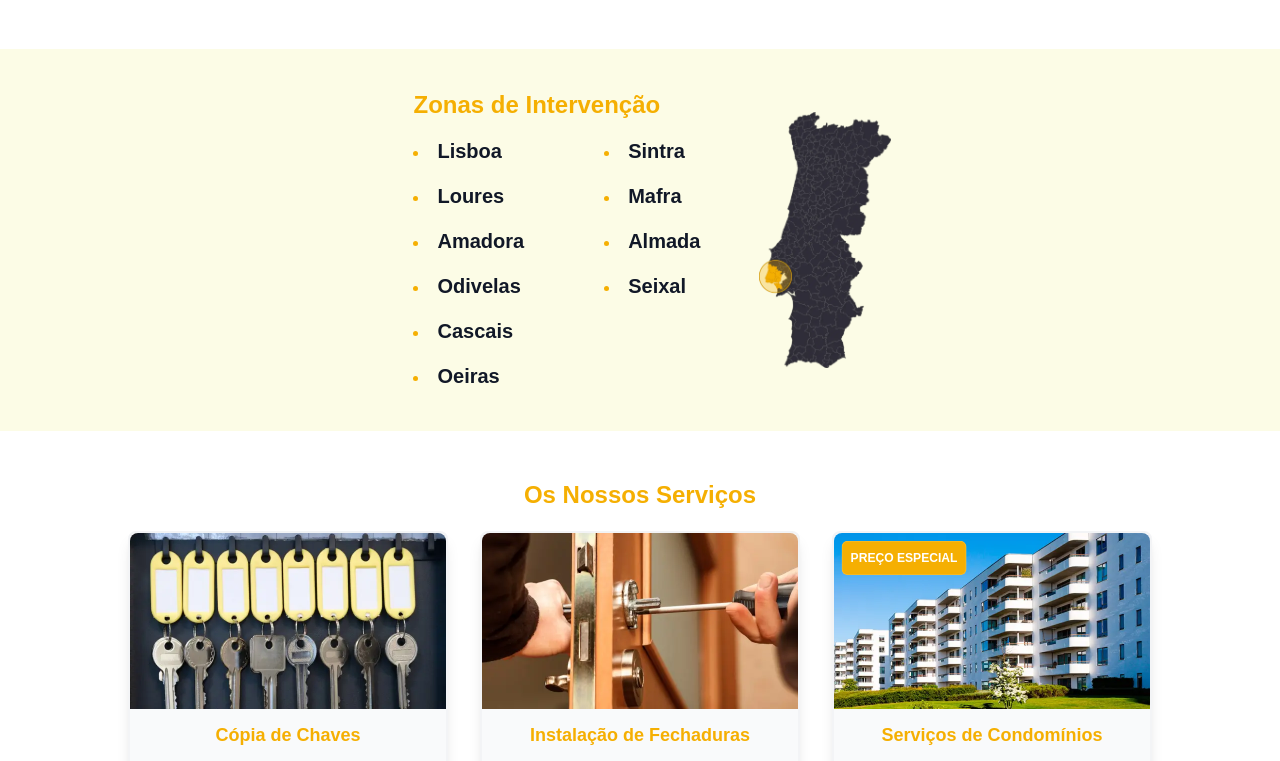
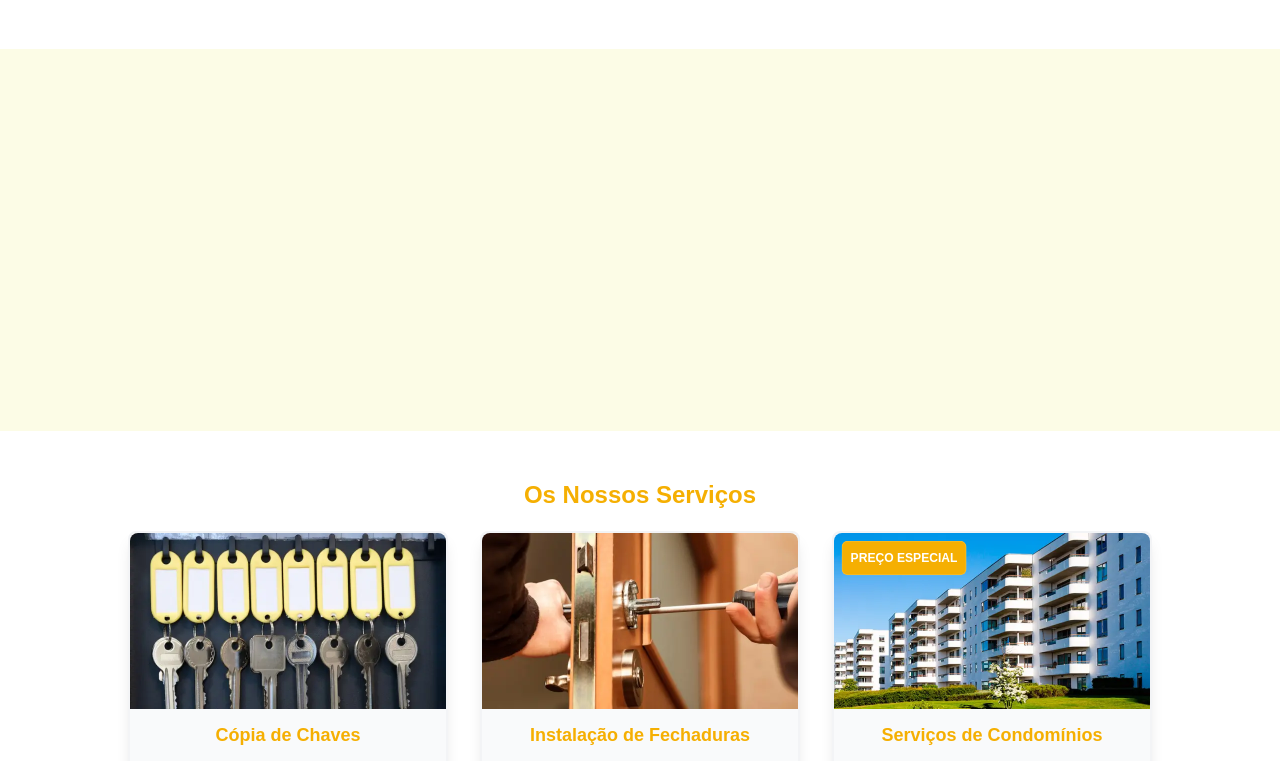
Before and after one commit to TwickE/ChavesAoMinuto, a React (Vite) app: page / in a window 1280 px wide. Shown: the part 999-1760 px from the top of the page. Built offline with nearby package versions, Linux system fonts and the light colour scheme.

Commit message:
Add scroll animation to multiple components and implement useScrollAnimation hook

```diff
--- a/src/components/AboutSection.jsx
+++ b/src/components/AboutSection.jsx
@@ -1,13 +1,20 @@
 import aboutSectionImage from '../assets/aboutSection.webp'
+import { useRef } from 'react'
+import useScrollAnimation from '../hooks/useScrollAnimation'
 
 function AboutSection() {
+    const infoRef = useRef(null);
+    const infoVisible = useScrollAnimation(infoRef, 100);
+    const photoRef = useRef(null);
+    const photoVisible = useScrollAnimation(photoRef, 100);
+
     return (
         <section className="px-4 w-full max-w-[1440px] mx-auto sm:px-20 mt-12 flex flex-col lg:flex-row justify-center items-center gap-5">
-            <div className="w-full lg:w-[calc(50%-0.625rem)] flex flex-col justify-center">
+            <div ref={infoRef} className={`${infoVisible ? 'fadeInLeft' : 'no-animation'} w-full lg:w-[calc(50%-0.625rem)] flex flex-col justify-center`}>
                 <h2 className="text-primary-default text-2xl text-center font-bold mt-10">Segurança e Confiança: Especialistas em Chaves e Fechaduras</h2>
                 <p className="text-gray-900 text-xl text-justify mt-5">Com anos de experiência e dedicação ao serviço, somos uma loja especializada em soluções de segurança e conveniência. Realizamos a duplicação de chaves, a instalação de fechaduras e a duplicação de comandos de garagem com total confiança e precisão. Oferecemos ainda serviços especializados de criação e duplicação de chaves para automóveis e atendimento a condomínios, garantindo sempre a máxima segurança. Além disso, dispomos de serviços de reparação de calçado e estamos prontos para assistência em situações de emergência com a abertura de portas. A nossa prioridade é servir cada cliente com integridade e expertise, construindo relações baseadas na confiança.</p>
             </div>
-            <div className="w-full lg:w-[calc(50%-0.625rem)] flex justify-center lg:justify-end">
+            <div ref={photoRef} className={`${photoVisible ? 'fadeInRight' : 'no-animation'} w-full lg:w-[calc(50%-0.625rem)] flex justify-center lg:justify-end`}>
                 <img src={aboutSectionImage} className='object-cover max-w-[18rem] sm:max-w-[22rem] rounded-lg' alt="Um homem em frente a uma mesa de trabalho de seralharia" />
             </div>
         </section>
--- a/src/components/InterventionZones.jsx
+++ b/src/components/InterventionZones.jsx
@@ -1,12 +1,27 @@
 import interventionZonesImg from '../assets/interventionZones.webp'
+import { useRef } from 'react'
+import useScrollAnimation from '../hooks/useScrollAnimation'
 
 function InterventionZones() {
+    const title1Ref = useRef(null);
+    const title1Visible = useScrollAnimation(title1Ref, 50);
+    const title2Ref = useRef(null);
+    const title2Visible = useScrollAnimation(title2Ref, 50);
+    const text1Ref = useRef(null);
+    const text1Visible = useScrollAnimation(text1Ref, 50);
+    const text2Ref = useRef(null);
+    const text2Visible = useScrollAnimation(text2Ref, 50);
+    const map1Ref = useRef(null);
+    const map1Visible = useScrollAnimation(map1Ref, 50);
+    const map2Ref = useRef(null);
+    const map2Visible = useScrollAnimation(map2Ref, 50);
+
     return (
         <section className="p-4 w-full mx-auto min-[680px]:px-20 mt-12 flex flex-row max-[495px]:flex-col justify-center items-center gap-5 bg-primary-superlight">
-            <h2 className="max-[495px]:block hidden text-primary-default text-2xl font-bold mb-4 w-fit">Zonas de Intervenção</h2>
+            <h2 ref={title1Ref} className={`${title1Visible ? 'fadeInUp' : 'no-animation'} max-[495px]:block hidden text-primary-default text-2xl font-bold mb-4 w-fit`}>Zonas de Intervenção</h2>
             <div className='p-4 max-[495px]:p-0 sm:p-6'>
-                <h2 className="max-[495px]:hidden block text-primary-default text-2xl font-bold mb-4 w-fit">Zonas de Intervenção</h2>
-                <div className="max-[495px]:hidden grid grid-cols-2 gap-10 sm:gap-20 w-fit text-xl font-bold text-gray-900 mx-auto">
+                <h2 ref={title2Ref} className={`${title2Visible ? 'fadeInLeft' : 'no-animation'} max-[495px]:hidden block text-primary-default text-2xl font-bold mb-4 w-fit`}>Zonas de Intervenção</h2>
+                <div ref={text1Ref} className={`${text1Visible ? 'fadeInLeft' : 'no-animation'} max-[495px]:hidden grid grid-cols-2 gap-10 sm:gap-20 w-fit text-xl font-bold text-gray-900 mx-auto`}>
                     <ul className="list-disc list-inside flex flex-col gap-4">
                         <li>Lisboa</li>
                         <li>Loures</li>
@@ -22,7 +37,7 @@ function InterventionZones() {
                         <li>Seixal</li>
                     </ul>
                 </div>
-                <div className='max-[495px]:flex hidden flex-row items-center gap-6'>
+                <div ref={text2Ref} className={`${text2Visible ? 'fadeInLeft' : 'no-animation'} max-[495px]:flex hidden flex-row items-center gap-6`}>
                     <ul className="list-disc list-inside flex flex-col gap-2 text-xl font-bold text-gray-900 w-fit">
                         <li>Lisboa</li>
                         <li>Loures</li>
@@ -35,10 +50,10 @@ function InterventionZones() {
                         <li>Almada</li>
                         <li>Seixal</li>
                     </ul>
-                    <img src={interventionZonesImg} className='max-[495px]:block hidden max-h-72' alt="Mapa de Portugal com as zonas de intervenção destacadas" />
+                    <img src={interventionZonesImg} ref={map1Ref} className={`${map1Visible ? 'fadeInRight' : 'no-animation'} max-[495px]:block hidden max-h-72`} alt="Mapa de Portugal com as zonas de intervenção destacadas" />
                 </div>
             </div>
-            <img src={interventionZonesImg} className='max-[495px]:hidden block max-h-64' alt="Mapa de Portugal com as zonas de intervenção destacadas" />
+            <img src={interventionZonesImg} ref={map2Ref} className={`${map2Visible ? 'fadeInRight' : 'no-animation'} max-[495px]:hidden block max-h-64`} alt="Mapa de Portugal com as zonas de intervenção destacadas" />
         </section>
     )
 }
--- a/src/components/Marquee.jsx
+++ b/src/components/Marquee.jsx
@@ -1,11 +1,17 @@
 import ReactMarquee from 'react-fast-marquee'
 import keyBrands from '../assets/keyBrands.js'
 import PropTypes from 'prop-types'
+import { useRef } from 'react'
+import useScrollAnimation from '../hooks/useScrollAnimation'
 
 function Marquee(props) {
     const keyBrandsNames = ['abus', 'cisa', 'jma', 'mottura', 'silca']
+
+    const marqueeRef = useRef(null);
+    const marqueeVisible = useScrollAnimation(marqueeRef, 100);
+
     return (
-        <section className={`${props.marginY} w-full max-w-[1440px] mx-auto px-4 overflow-x-hidden`}>
+        <section ref={marqueeRef} className={`${props.marginY} ${marqueeVisible ? 'fadeInUp' : 'no-animation'} w-full max-w-[1440px] mx-auto px-4 overflow-x-hidden`}>
             <ReactMarquee
                 autoFill={true}
                 gradient={true}
--- a/src/components/ServiceCard.jsx
+++ b/src/components/ServiceCard.jsx
@@ -1,12 +1,17 @@
 import PropTypes from 'prop-types'
 import services from '../assets/services.js'
 import { Link } from 'react-router-dom'
+import { useRef } from 'react'
+import useScrollAnimation from '../hooks/useScrollAnimation'
 
 function ServiceCard({ service }) {
     const loadedImage = services[service.image]
 
+    const cardRef = useRef(null);
+    const cardVisible = useScrollAnimation(cardRef, 220);
+
     return (
-        <div className="relative flex-col justify-center bg-gray-50 border-2 border-gray-100 hover:border-primary-default hover:bg-primary-superlight rounded-lg shadow-lg w-72 md:w-80">
+        <div ref={cardRef} className={`${cardVisible ? 'fadeInUp' : 'no-animation'} relative flex-col justify-center bg-gray-50 border-2 border-gray-100 hover:border-primary-default hover:bg-primary-superlight rounded-lg shadow-lg w-72 md:w-80`}>
             {service.promo && <span className='absolute p-2 m-2 bg-primary-default rounded-md text-white text-xs font-bold uppercase animate-grow'>{service.promo}</span>}
             <img src={loadedImage} className='object-cover w-full max-h-44 rounded-t-lg' alt={service.imageDescription} />
             <h3 className='px-4 mt-4 text-lg leading-5 min-h-10 text-primary-default text-center font-bold'>{service.name}</h3>
--- a/src/components/ServicesSection.jsx
+++ b/src/components/ServicesSection.jsx
@@ -1,10 +1,15 @@
 import data from '../assets/services.json'
 import ServiceCard from './ServiceCard'
+import { useRef } from 'react'
+import useScrollAnimation from '../hooks/useScrollAnimation'
 
 function ServicesSection() {
+    const titleRef = useRef(null);
+    const titleVisible = useScrollAnimation(titleRef, 50);
+
     return (
         <section className="px-4 w-full max-w-[1440px] mx-auto sm:px-20 mt-12 flex flex-col justify-center items-center gap-5">
-            <h2 className="text-primary-default text-2xl font-bold capitalize">Os nossos serviços</h2>
+            <h2 ref={titleRef} className={`${titleVisible ? 'fadeInUp' : 'no-animation'} text-primary-default text-2xl font-bold capitalize`}>Os nossos serviços</h2>
             <div className='flex flex-row justify-center gap-8 items-center flex-wrap'>
                 {data.map((service, index) => (
                     <ServiceCard key={index} service={service} />
--- /dev/null
+++ b/src/hooks/useScrollAnimation.jsx
@@ -0,0 +1,38 @@
+import { useEffect, useState, useCallback } from 'react';
+
+const useScrollAnimation = (ref, pixelOffset = 100) => {
+    const [isVisible, setIsVisible] = useState(false);
+    const [hasAnimated, setHasAnimated] = useState(false);
+
+    const checkVisibility = useCallback(() => {
+        if (!ref.current || hasAnimated) return;
+
+        const elementTop = ref.current.getBoundingClientRect().top;
+        const elementHeight = ref.current.getBoundingClientRect().height;
+
+        if (elementTop < window.innerHeight - pixelOffset && elementTop > -elementHeight) {
+            setIsVisible(true);
+            setHasAnimated(true);
+            window.removeEventListener('scroll', checkVisibility);
+            window.removeEventListener('resize', checkVisibility);
+        }
+    }, [ref, pixelOffset, hasAnimated]);
+
+    useEffect(() => {
+        checkVisibility();
+
+        if (!hasAnimated) {
+            window.addEventListener('scroll', checkVisibility);
+            window.addEventListener('resize', checkVisibility);
+        }
+
+        return () => {
+            window.removeEventListener('scroll', checkVisibility);
+            window.removeEventListener('resize', checkVisibility);
+        };
+    }, [checkVisibility, hasAnimated]);
+
+    return isVisible;
+};
+
+export default useScrollAnimation;
--- a/src/index.css
+++ b/src/index.css
@@ -47,3 +47,70 @@ body {
 .list-disc li::marker {
    @apply text-primary-default text-lg;
 }
+
+.no-animation {
+    opacity: 0;
+}
+
+@keyframes fadeInLeft {
+    from {
+        opacity: 0;
+        -webkit-transform: translate3d(-100%, 0, 0);
+        transform: translate3d(-100%, 0, 0);
+    }
+
+    to {
+        opacity: 1;
+        -webkit-transform: translate3d(0, 0, 0);
+        transform: translate3d(0, 0, 0);
+    }
+}
+
+.fadeInLeft {
+    animation-name: fadeInLeft;
+    animation-duration: 1s;
+    -webkit-animation-fill-mode: both;
+    animation-fill-mode: both;
+}
+
+@keyframes fadeInRight {
+    from {
+        opacity: 0;
+        -webkit-transform: translate3d(100%, 0, 0);
+        transform: translate3d(100%, 0, 0);
+    }
+
+    to {
+        opacity: 1;
+        -webkit-transform: translate3d(0, 0, 0);
+        transform: translate3d(0, 0, 0);
+    }
+}
+
+.fadeInRight {
+    animation-name: fadeInRight;
+    animation-duration: 1s;
+    -webkit-animation-fill-mode: both;
+    animation-fill-mode: both;
+}
+
+@keyframes fadeInUp {
+    from {
+        opacity: 0;
+        -webkit-transform: translate3d(0, 100%, 0);
+        transform: translate3d(0, 100%, 0);
+    }
+
+    to {
+        opacity: 1;
+        -webkit-transform: translate3d(0, 0, 0);
+        transform: translate3d(0, 0, 0);
+    }
+}
+
+.fadeInUp {
+    animation-name: fadeInUp;
+    animation-duration: 1s;
+    -webkit-animation-fill-mode: both;
+    animation-fill-mode: both;
+}
```
Also changed, not shown: src/components/QualitiesSection.jsx (+18 -5 lines), src/components/ServiceDetail.jsx (+15 -4 lines).
